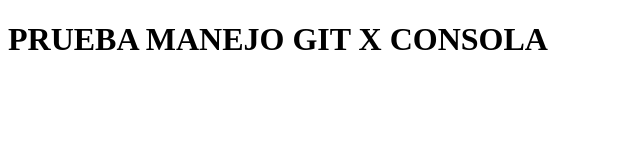
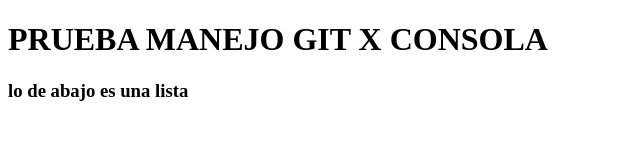
Before and after one commit to juanPabloCesarini/pruebagitconsola, a plain HTML site: page index.html in a window 1280 px wide. Shown: the whole page, without its empty margins (0-640 px from the left). Drawn offline with Linux system fonts and the light colour scheme.

Commit message:
subtitulo en main

```diff
--- a/index.html
+++ b/index.html
@@ -8,5 +8,6 @@
 </head>
 <body>
     <h1>PRUEBA MANEJO GIT X CONSOLA</h1>
+    <h3>lo de abajo es una lista</h3>
 </body>
 </html>
```
